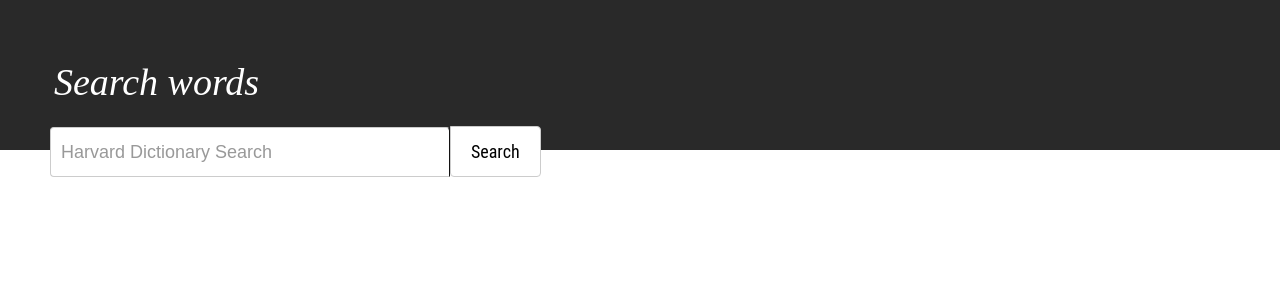
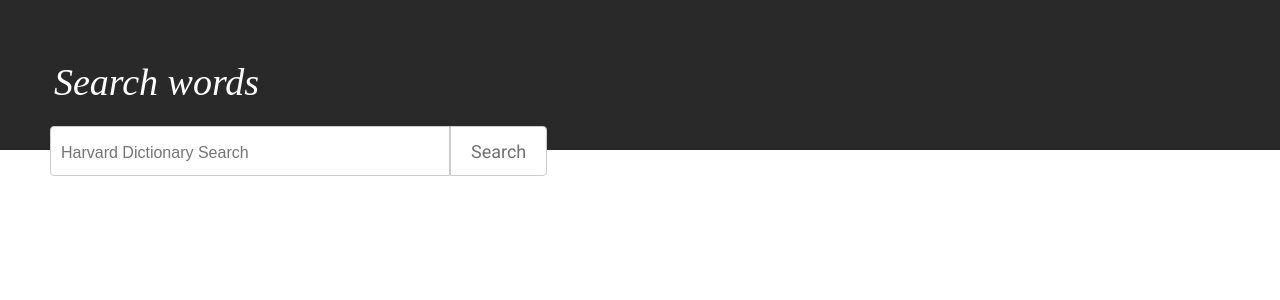
Before and after one commit to Gias-uddin-vuiya/harvard-dictionary, a Flask app: page / in a window 1280 px wide. Shown: the part 86-386 px from the top of the page. Run offline with Flask 3, Linux system fonts and the light colour scheme.

Commit message:
add design to search field

```diff
--- a/static/style.css
+++ b/static/style.css
@@ -78,48 +78,40 @@ h1, h2, h3 {
     height: 40px;
     padding: 24px 10px;
     border: 1px solid #ccc;
-    border-right: 1px solid #131212;
     border-radius: 4px;
-    border-bottom-right-radius: 0%;
+    border-top-right-radius: 0%;
+    border-bottom-right-radius: 0;
     font-size: 18px;
     font-family: 'Roboto Condensed', sans-serif;
 }
 
-.main-section form input::placeholder{
+
+
+.main-section form button {
+    height: 50px;
+    padding: 6px 20px;
+    margin-left: -4px;
+    border: 1px solid #ccc;
+    background-color: white;
+    color: #727272;
+    font-size: 18px;
+    cursor: pointer;
+    border-top-right-radius: 4px;
+    border-bottom-right-radius: 4px;
+}
+
+/* .main-section form input::placeholder{
     color: #999;
     font-size: 18px;
     font-family: "Abel", sans-serif;
+} */
+
+
+.main-section form input::placeholder{
+    font-size: 16px;
+    font-family: 'Abel', sans-serif;
 }
 
-.main-section form button {
-    height: 48px;
-    padding: 6px 20px;
-    margin-left: -4px;
-    border: 1px solid #ccc;
-    /* border-left: 1px solid #131212; */
-    border-radius: 4px;
-    border-bottom-left-radius: 0%;
-    background-color: white;
-    color: black;
-    font-size: 18px;
-    cursor: pointer;
-    /* font-family: "Abel", sans-serif; */
-    /* font-family: 'Roboto Condensed', sans-serif; */
-}
-
-.main-section form button {
-    height: 51px;
-    padding: 6px 20px;
-    margin-left: -4px;
-    border: 1px solid #ccc;
-    border-radius: 4px;
-    border-top-left-radius: 0%;
-    background-color: white;
-    color: black;
-    font-size: 18px;
-    cursor: pointer;
-    font-family: 'Roboto Condensed', sans-serif;
-}
 
 .main-section form button:hover {
     color: #333;
```
